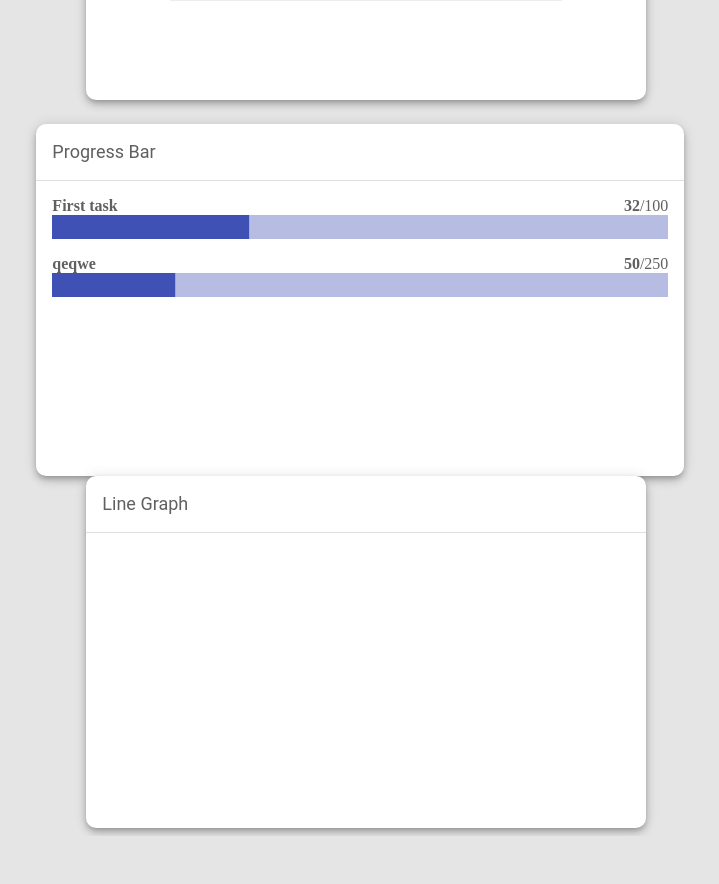
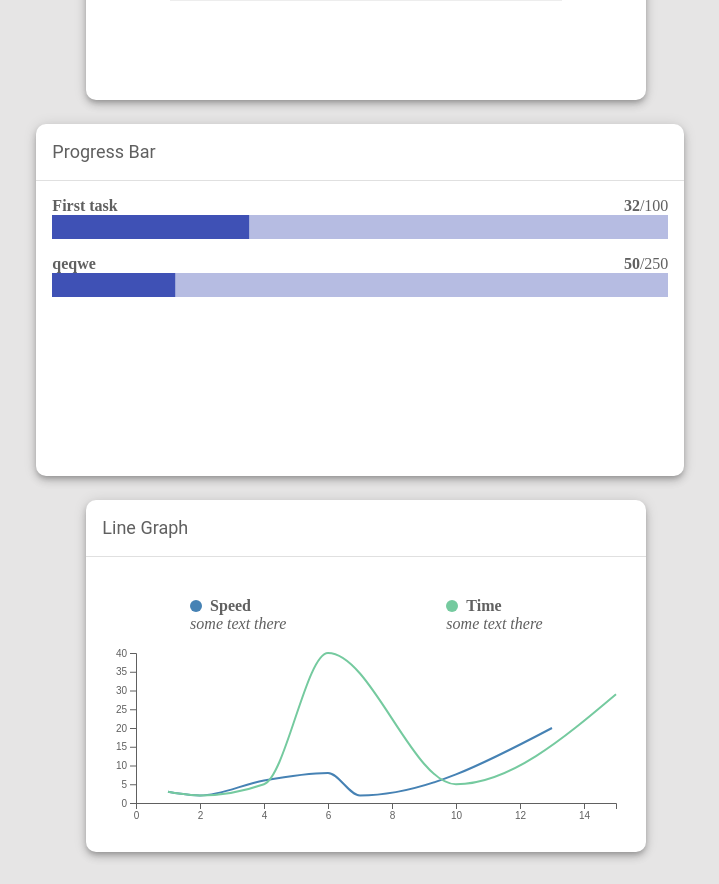
Before and after one commit to cadentic/colorful_admin_panel_material-ui_d3js, a React (Create React App) app: page / in a window 1280 px wide. Shown: the part 1060-1944 px from the top of the page, without its empty margins (329-1048 px from the left). Before the commit the page ends 1896 px from the top, so only its background shows below. Built offline with nearby package versions, Linux system fonts and the light colour scheme.

Commit message:
Final version. Changed jsonschema, added chart. Still needs to be connected to backend by axios. I did not use axios yet. All data comes from data.example.

```diff
--- a/src/App.js
+++ b/src/App.js
@@ -41,7 +41,7 @@ import TaskForm, {fillPercentage} from './components/taskForm.js';
 import DataForm from './components/dataForm.js';
 import Calendar from './components/calendar.js'
 import ProgressBar from './components/progressBar.js';
-import Chart from './components/chart.js';
+import Chart, { chartDraw } from './components/chart.js';
 
 const appBarHeight = 60;
 const drawerWidth = 250;
@@ -340,6 +340,7 @@ function App() {
 	window.onload = () => function() {
 		fillPercentage("task_zero", data.tasks[0].done_rate / 100);
 		fillPercentage("task_one", data.tasks[1].done_rate / 100);
+		chartDraw(data.line_graph);
 	}()
   return (
     <div className={classes.root}>
@@ -439,6 +440,7 @@ function App() {
 			/>
 			<Chart
 			name={textEn.line_graph}
+			data={data.line_graph}
 			/>
 		</main>
     </div>
--- a/src/components/JSON/data.example.json
+++ b/src/components/JSON/data.example.json
@@ -17,6 +17,7 @@
     "line_graph": [
       {
         "name": "Speed",
+        "description": "some text there",
         "data": [
           {
             "x_val": 1,
@@ -25,11 +26,28 @@
           {
             "x_val": 2,
             "y_val": 2
+          },
+          {
+            "x_val": 4,
+            "y_val": 6
+          },
+          {
+            "x_val": 6,
+            "y_val": 8
+          },
+          {
+            "x_val": 7,
+            "y_val": 2
+          },
+          {
+            "x_val": 13,
+            "y_val": 20
           }
         ]
       },
       {
         "name": "Time",
+        "description":"some text there",
         "data": [
           {
             "x_val": 1,
@@ -38,6 +56,22 @@
           {
             "x_val": 2,
             "y_val": 2
+          },
+          {
+            "x_val": 10,
+            "y_val": 5
+          },
+          {
+            "x_val": 6,
+            "y_val": 40
+          },
+          {
+            "x_val": 4,
+            "y_val": 5
+          },
+          {
+            "x_val": 15,
+            "y_val": 29
           }
         ]
       }
--- a/src/components/chart.js
+++ b/src/components/chart.js
@@ -2,6 +2,8 @@ import React from 'react';
 
 import { Card, CardHeader, CardContent, Divider} from '@material-ui/core';
 import { makeStyles } from '@material-ui/core/styles';
+
+import * as d3 from 'd3';
 
 var textColor = '#606060';
 var bacgroundED = '#ededed';
@@ -11,7 +13,7 @@ const useStyle = makeStyles(theme=> ({
         width: theme.spacing(70),
         height: theme.spacing(44),
         color: textColor,
-        // marginBottom: 24,
+        marginBottom: 24,
         borderRadius: 10,
         marginLeft: 12,
     },
@@ -20,19 +22,137 @@ const useStyle = makeStyles(theme=> ({
         color: textColor,
     },
     cardContent: {
-        display: 'flex',
+        display: 'block',
         alignItems: 'center',
         justifyContent: 'center',
         padding: '0'
     },
+    chart: {
 
+    },
+    titles: {
+        marginTop: theme.spacing(5),
+        display: 'flex',
+        alignItems: 'center',
+        justifyContent: 'center',
+    },
+    markerOne: {
+        height: theme.spacing(1.5),
+        marginTop: theme.spacing(0.4),
+        width: theme.spacing(1.5),
+        backgroundColor: 'steelblue',
+        borderRadius: '50%',
+        marginRight: theme.spacing(1)
+    },
+    markerTwo: {
+        width: theme.spacing(1.5),
+        height: theme.spacing(1.5),
+        marginTop: theme.spacing(0.4),
+        backgroundColor: '#75CA9F',
+        borderRadius: '50%',
+        marginRight: theme.spacing(1)
+    },
+    name: {
+        display: 'flex'
+    },
+    description: {
+        fontStyle: 'italic'
+    },
+    titleOne: {
+        marginRight: theme.spacing(20)
+    }
 }));
+
+
+export function chartDraw(data) {
+
+    // set the dimensions and margins of the graph
+    var margin = {top: 20, right: 20, bottom: 30, left: 50},
+        width = 550 - margin.left - margin.right,
+        height = 200 - margin.top - margin.bottom;
+
+    // set the ranges
+    var x = d3.scaleLinear().range([0, width]);
+    var y = d3.scaleLinear().range([height, 0]);
+
+    // define the line
+    var valueline = d3.line()
+        .x(function(d) { return x(d.x_val); })
+        .y(function(d) { return y(d.y_val); })
+        .curve(d3.curveMonotoneX); // smooth effect
+
+    var valueline2 = d3.line()
+        .x(function(d) { return x(d.x_val); })
+        .y(function(d) { return y(d.y_val); })
+        .curve(d3.curveMonotoneX);
+
+    // append the svg obgect to the body of the page
+    // appends a 'group' element to 'svg'
+    // moves the 'group' element to the top left margin
+    var svg = d3.select("div#chart").append("svg")
+        .attr("width", width + margin.left + margin.right)
+        .attr("height", height + margin.top + margin.bottom)
+        .append("g")
+        .attr("transform",
+            "translate(" + margin.left + "," + margin.top + ")");
+
+    function draw(data) {
+
+        var data1 = data[0].data;
+        var data2 = data[1].data;
+        // sort years ascending
+        data1.sort(function(a, b){
+            return a.x_val-b.x_val;
+        });
+        data2.sort(function(a, b){
+            return a.x_val-b.x_val;
+        });
+
+        // Scale the range of the data
+        x.domain([0, Math.max(d3.max(data1, function(d) {
+            return Math.max(d.x_val); }),
+            d3.max(data2, function(d) {
+                return Math.max(d.x_val);}))]);
+
+        y.domain([0, Math.max(d3.max(data1, function(d) {
+            return Math.max(d.y_val); }),
+            d3.max(data2, function(d) {
+                return Math.max(d.y_val);}))]);
+
+        // Add the valueline path.
+        svg.append("path")
+            .data([data1])
+            .attr("class", "line")
+            .attr("stroke", "steelblue")
+            .attr("stroke-width", "2px")
+            .attr("fill", "none")
+            .attr("d", valueline);
+
+        svg.append("path")
+            .data([data2])
+            .attr("stroke", "#75CA9F")
+            .attr("fill", "none")
+            .attr("stroke-width", "2px")
+            .attr("class", "line")
+            .attr("d", valueline2);
+
+        // Add the X Axis
+        svg.append("g")
+            .attr("transform", "translate(0," + height + ")")
+            .call(d3.axisBottom(x));
+
+        // Add the Y Axis
+        svg.append("g")
+            .call(d3.axisLeft(y));
+    }
+    // Get the data
+    draw(data);
+
+}
 
 function Chart(props) {
 
     const classes = useStyle();
-
-
 
     return(
         <div>
@@ -44,7 +164,29 @@ function Chart(props) {
                 title={props.name} />
                 <Divider />
                 <CardContent className={classes.cardContent}>
-
+                    <div className={classes.titles}>
+                        {/* First Task or something */}
+                        <div className={classes.titleOne}>
+                            <div className={classes.name}>
+                                <div className={classes.markerOne} />
+                                <b>{props.data[0].name}</b>
+                            </div>
+                            <div className={classes.description}>
+                                {props.data[0].description}
+                            </div>
+                        </div>
+                        {/* Second Task or something */}
+                        <div className={classes.titleTwo}>
+                            <div className={classes.name}>
+                                <div className={classes.markerTwo} />
+                                <b>{props.data[1].name}</b>
+                            </div>
+                            <div className={classes.description}>
+                                {props.data[1].description}
+                            </div>
+                        </div>
+                    </div>
+                    <div id="chart" className={classes.chart} />
                 </CardContent>
             </Card>
         </div>
--- a/src/components/progressBar.js
+++ b/src/components/progressBar.js
@@ -11,7 +11,7 @@ const useStyle = makeStyles(theme=> ({
         width: theme.spacing(81),
         height: theme.spacing(44),
         color: textColor,
-        // marginBottom: 24,
+        marginBottom: 24,
         borderRadius: 10,
         // marginLeft: 12,
     },
```
Also changed, not shown: src/components/JSON/data.shema.json (+11 -0 lines).
